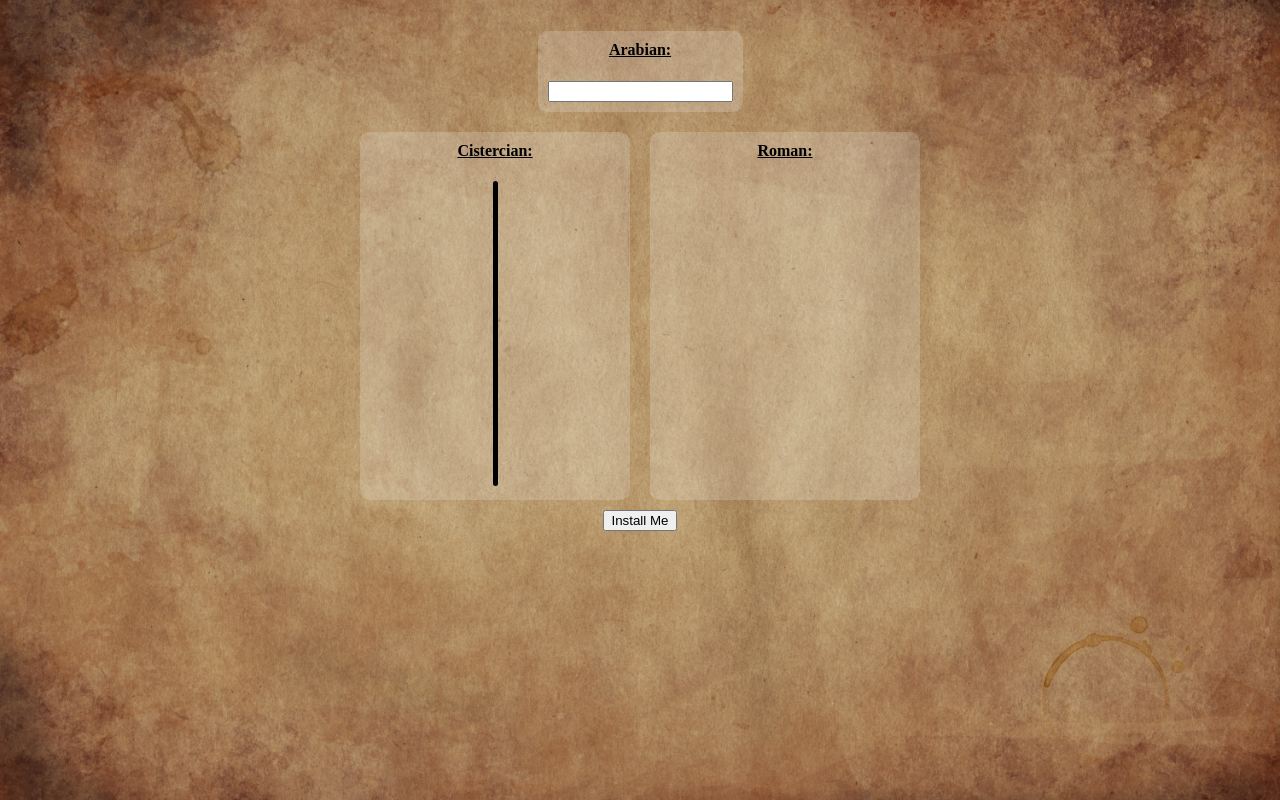
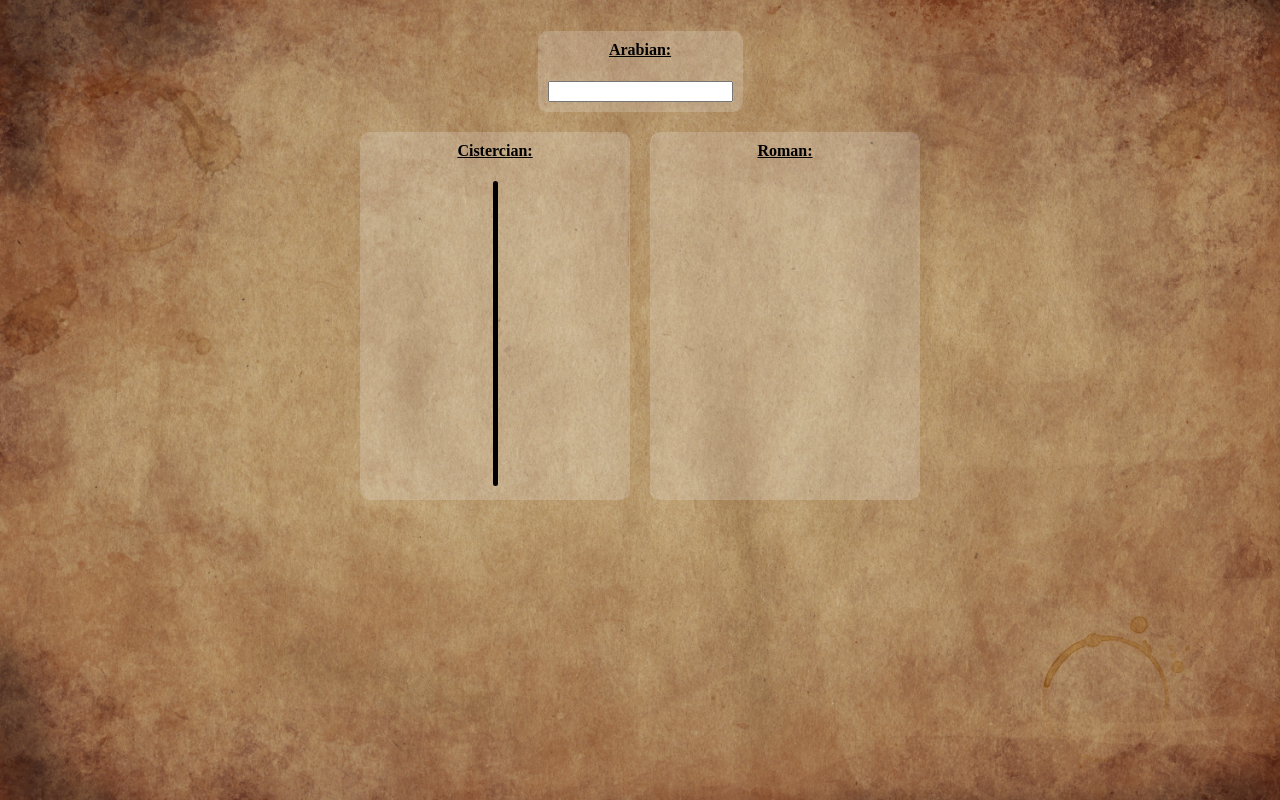
Before and after one commit to SylvainDurant/numerus, a plain HTML site: page index.html in a window 1280 px wide. Drawn offline with Linux system fonts and the light colour scheme.

Commit message:
Update index.html

```diff
--- a/index.html
+++ b/index.html
@@ -18,8 +18,6 @@
 
     <link rel="manifest" href="./manifest.json">
     <meta name="theme-color" content="black"/>
-
-
 </head>
 <body>
     <div id="numerusApp">
@@ -49,9 +47,7 @@
             </div>
 
         </div>
-        <div id="installButtonContainer">
-            <button id="installButton">Install Me</button>
-        </div>
+        <div id="installButtonContainer"></div>
     </div>
 
     <script src="./js/app.js"></script>
```
